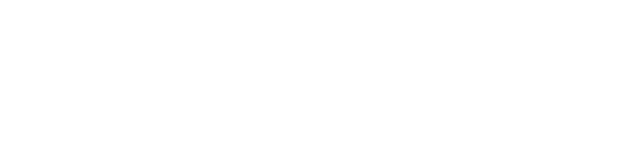
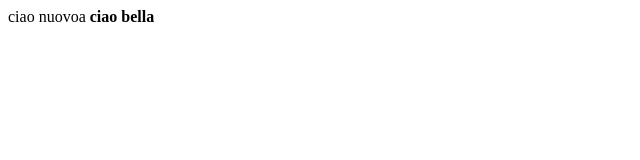
Before and after one commit to ArefinAhmad/Prova1, a plain HTML site: page terzo_index.html in a window 1280 px wide. Shown: the whole page, without its empty margins (0-640 px from the left). Drawn offline with Linux system fonts and the light colour scheme.

Commit message:
modifiche dev2

```diff
--- a/terzo_index.html
+++ b/terzo_index.html
@@ -4,6 +4,9 @@
     <meta charset="UTF-8">
     <meta name="viewport" content="width=device-width, initial-scale=1.0">
     <title>DBLASADASDSDsd</title>
+    <head>ciao nuovoa</head>
+    <strong>ciao bella </strong>
+
 </head>
 <body>
 
```
Also changed, not shown: index2.html (+2 -1 lines), 1 other file.
